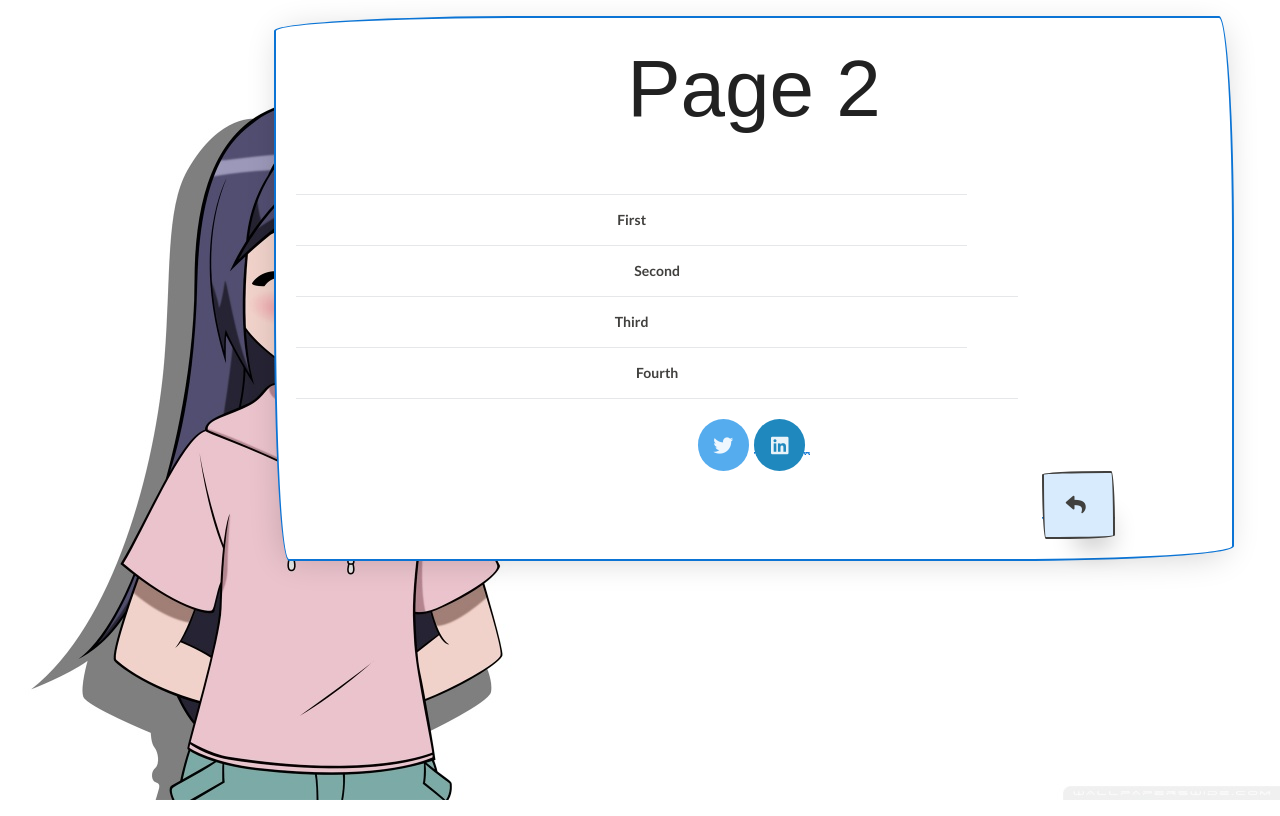
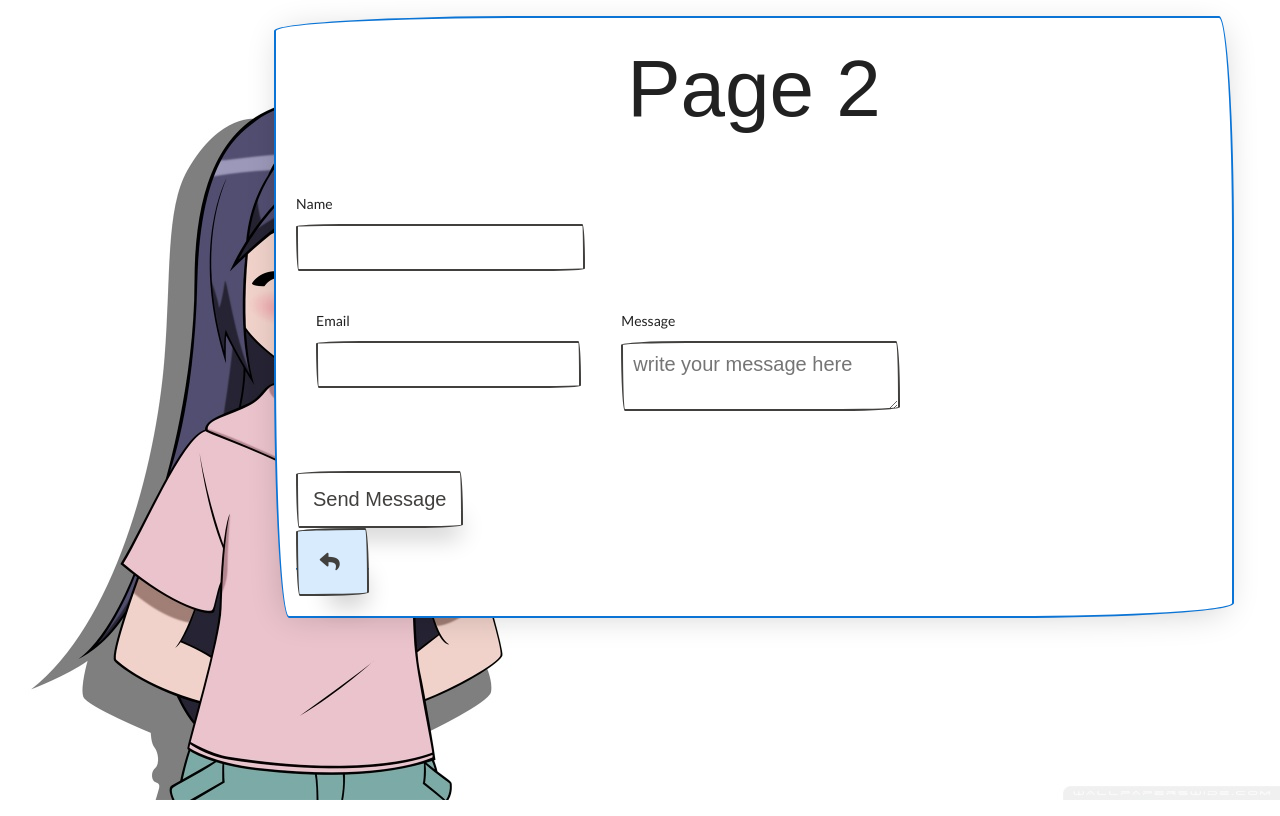
Before and after one commit to 14Richa/Portfolio_react, a React (Create React App) app: page /Page2 in a window 1280 px wide. Built offline with nearby package versions, Linux system fonts and the light colour scheme; a web font is replaced by a local one.

Commit message:
added form page

```diff
--- a/src/components/Page1.css
+++ b/src/components/Page1.css
@@ -1,7 +1,8 @@
 .footer {
 
-	margin-left: 746px;
+
 	font-size: 79px;
+	text-align: center;
 }
 
 /*.work1 {
@@ -36,28 +37,28 @@ body
 
 h1 {
 	text-align: center;
-
 }
 
 h2 {
 	text-align: center;
-	margin-bottom: 15px;
+
 
 }
 
 h3 {
 	text-align: center;
-	margin-bottom: 75px;
+
 }
 
 
-.button {
+/*.button {
 	margin-top: 20px;
-}
+}*/
 
 .canvas {
 	margin-top: 16px;
 	margin-right: 46px;
+
 }
 
 .social {
@@ -66,6 +67,7 @@ h3 {
 
 .blog {
 	text-align: center;
+
 }
 
 .grid-container {
--- a/src/components/Page1.js
+++ b/src/components/Page1.js
@@ -35,24 +35,6 @@ class Page1 extends React.Component {
     					<div class="bar w-55">55%</div>
   					</div>
   				</div>
-				<div>
-					<div class="row flex-spaces child-borders">
-  						<label class="paper-btn margin" for="modal-1">Web Optimization</label>
-					</div>
-						<input class="modal-state" id="modal-1" type="checkbox"/>
-					<div class="modal">
-  						<label class="modal-bg" for="modal-1"></label>
- 					 <div class="modal-body">
-   					 <label class="btn-close" for="modal-1">X</label>
-
-    				<h4 class="modal-title">Web Optimization</h4>
-   					 <h5 class="modal-subtitle">Project</h5>
-   					 <p class="modal-text">Case study on Web perfomance of a website.</p>
-   					 <label for="modal-1">
-   					 <a href = "https://14richa.github.io/2019-03-23/casestudy1" target = "_blank"> Show Project </a></label>
-  					</div>
-
-				</div>
 
 				<div class = "grid-container">
 
@@ -60,10 +42,7 @@ class Page1 extends React.Component {
 					<a className = {`work2 paper-btn`} href="https://14richa.github.io/2019-03-23/casestudy1" target = "_blank">Web Optimization</a>
 					<a className = {`work3 paper-btn`} href="https://videos-react.herokuapp.com/" target = "_blank">React</a>
 				</div>
-				</div>
-				<div>
-					<h4 className = "blog">I also write sometimes:  <a href = "https://14richa.github.io/" target = "_blank"><img src = "ink-pot.jpg" alt = "ink"/></a></h4>
-				</div>
+				<div class= "grid-container footer">
 				<div className = {`button social`}>
 					<button>
   						<i class="twitter icon"></i>
@@ -82,16 +61,21 @@ class Page1 extends React.Component {
 						<i class = "github icon"></i>
 					</button>
 
-				</div>
 
 
-				<div className = {`footer`}>
 					<Link to = {`/Page2`}>
 					 <button className = "col background-secondary">
 					 <i class="share icon"></i>
 					 </button>
 					</Link>
+
+
 				</div>
+				</div>
+
+
+
+
 			</div>
 		);
 	}
--- /dev/null
+++ b/src/components/Page2.css
@@ -0,0 +1,7 @@
+body
+{
+	background-image: url("../wallpaper.jpg");
+	background-size:     cover;
+    background-repeat:   no-repeat;
+    background-position: center center;
+ }
--- a/src/components/Page2.js
+++ b/src/components/Page2.js
@@ -1,4 +1,5 @@
 import './Page1.css';
+import './Page2.css';
 import React from 'react';
 import { Link } from 'react-router-dom';
 
@@ -9,53 +10,33 @@ class Page2 extends React.Component {
 		<div className = "paper container canvas col border border-secondary">
 			<h1> Page 2 </h1>
 
+      <div class="form-group">
+          <label for="paperInputs1">Name</label>
+              <input type="text" id="paperInputs1"/>
+      </div>
       <div class="row">
-  				<div class="collapsible">
-   			 		<input id="collapsible1" type="checkbox" name="collapsible"/>
-    				<label for="collapsible1">First</label>
-    					<div class="collapsible-body">
-      						<span>Bacon ipsum dolor sit amet landjaeger sausage brisket, jerky drumstick fatback boudin ball tip turducken...</span>
+        <div class="col sm-4">
+          <div class="form-group">
+            <label for="paperInputs2">Email</label>
+              <input class="input-block" type="text" id="paperInputs2"/>
           </div>
         </div>
-  				<div class="collapsible">
-    				<input id="collapsible2" type="checkbox" name="collapsible"/>
-    				<label for="collapsible2">Second</label>
-    					<div class="collapsible-body">
-      						<span>Bacon ipsum dolor sit amet beef venison beef ribs kielbasa. Sausage pig leberkas, t-bone sirloin shoulder bresaola...</span>
-    					</div>
-  				</div>
-  				<div class="collapsible">
-    				<input id="collapsible3" type="checkbox" name="collapsible"/>
-    				<label for="collapsible3">Third</label>
-    					<div class="collapsible-body">
-      						<span>Bacon ipsum dolor sit amet landjaeger sausage brisket, jerky drumstick fatback boudin ball tip turducken...</span>
-    					</div>
-  				</div>
-  				<div class="collapsible">
-    				<input id="collapsible4" type="checkbox" name="collapsible"/>
-    				<label for="collapsible4">Fourth</label>
-    					<div class="collapsible-body">
-      						<span>Bacon ipsum dolor sit amet beef venison beef ribs kielbasa. Sausage pig leberkas, t-bone sirloin shoulder bresaola...</span>
+        <div class="col sm-8">
+          <div class="form-group">
+            <label for="paperInputs3">Message</label>
+              <textarea placeholder="write your message here"></textarea>
            </div>
          </div>
         </div>
-			<div className = {`button social`}>
-				<button class="ui circular twitter icon button">
-  					<i class="twitter icon"></i>
-				</button>
-				<a href = "https://www.linkedin.com/in/richa-sharma-088723134/">
-				<button class="ui circular linkedin icon button">
-  					<i class="linkedin icon"></i>
-				</button>
-				</a>
-			</div>
-			<div className = {`footer`}>
+
+
+        <div> <button> Send Message </button> </div>
+
         <Link to = {`/`}>
            <button className = "col background-secondary">
            <i class="reply icon"></i>
            </button>
           </Link>
-			</div>
         </div>
 
 
```
Lines whose indentation alone changed are shown as unchanged.
